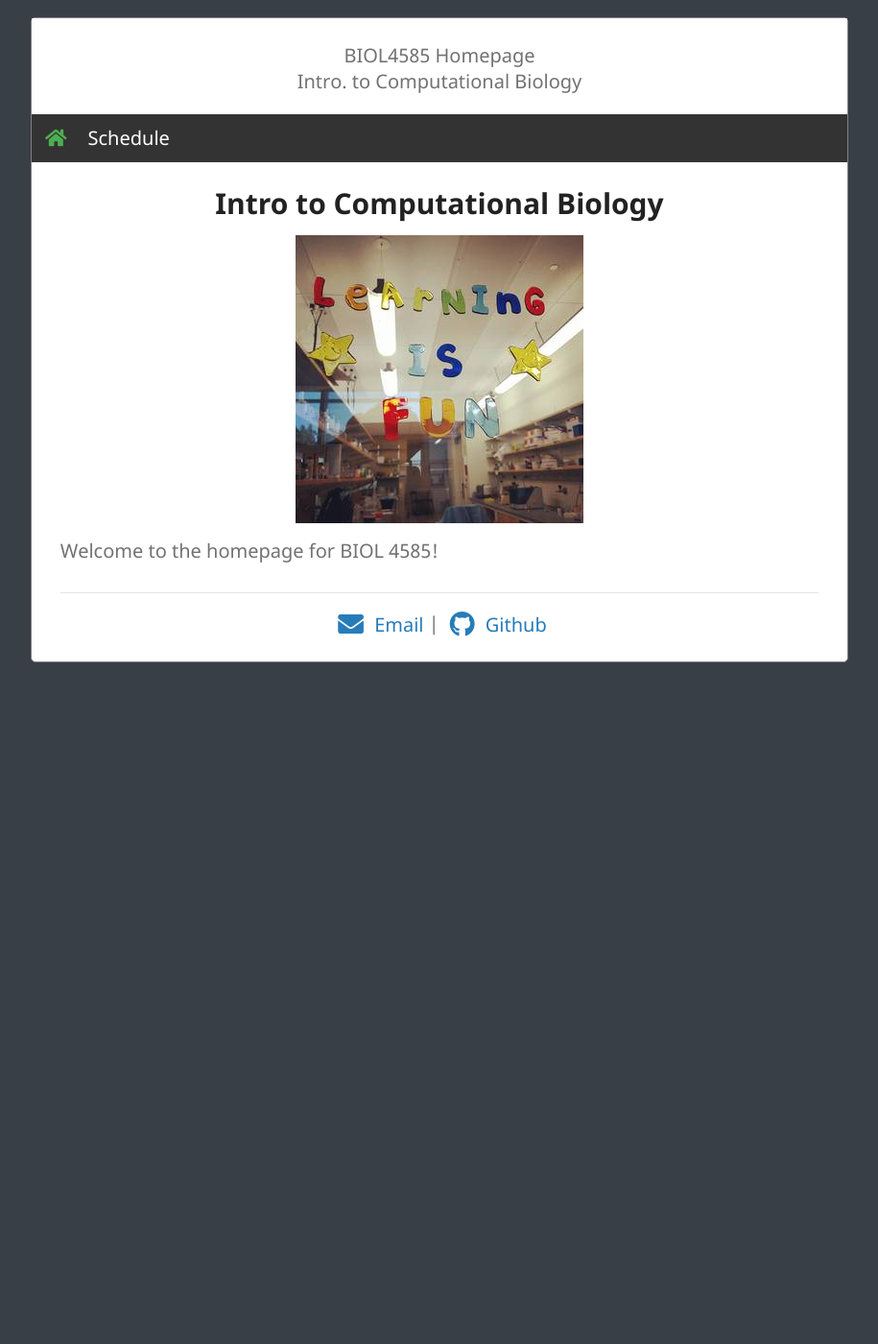
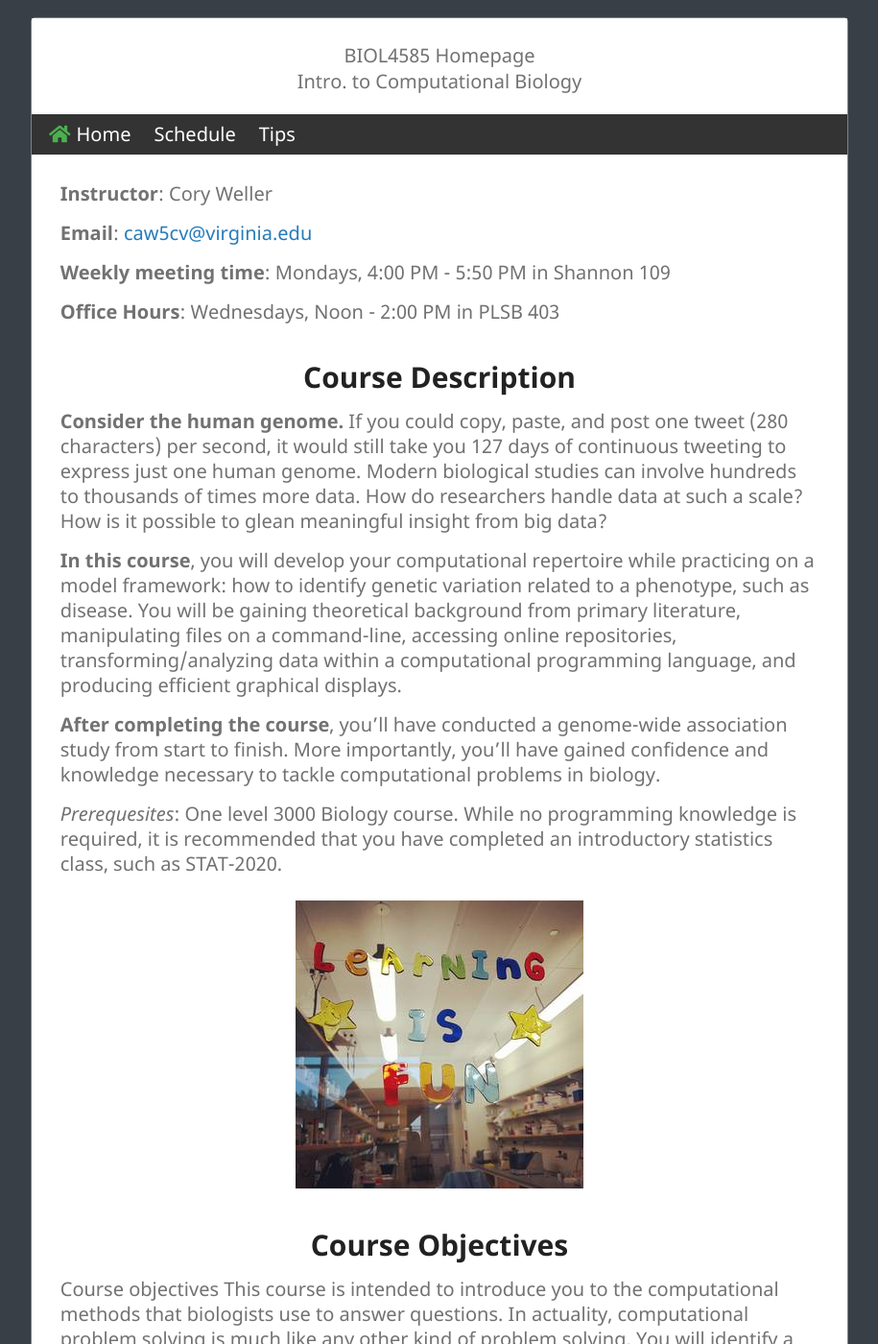
Before and after one commit to cory-weller/BIOL4585, a Jekyll site: the page built from index.md, in a window 1280 px wide and 1400 px high. Shown: the whole window at 96% size, without its empty margins (182-1097 px from the left). Built offline with Jekyll 4.4.1, drawn with Linux system fonts in a browser that asks for light colours; some of the changed text lies outside the part shown.

Commit message:
update syllabus

```diff
--- a/_layouts/default.html
+++ b/_layouts/default.html
@@ -22,9 +22,10 @@
 
     <div class="navbar">
         <ul>
-          <li><a href="/"><i class="fas fa-home" style="{% if page.title == site.title %}color:#4CAF50 {% endif %}"></i></a></li>
+          <li><a href="/"><i class="fas fa-home" style="{% if page.title == site.title %}color:#4CAF50 {% endif %}"></i>Home</a></li>
           <li><a class="{% if page.title == "BIOL4585 Schedule" %}active {% endif %}tooltipped tooltipped-s" href="/schedule.html">Schedule</a></li>
-        </ul>
+          <li><a class="{% if page.title == "BIOL4585 Tips" %}active {% endif %}tooltipped tooltipped-s" href="/how_to_succeed.html">Tips</a></li>
+      </ul>
     </div>
 
     <div class="content">
--- a/assets/css/style.css
+++ b/assets/css/style.css
@@ -299,6 +299,8 @@ h6 {
  color:#222;
  margin:10px 0 10px;
  text-align: center;
+ padding-top:20px;
+ padding-bottom:10px;
 }
 
 p,
@@ -429,6 +431,7 @@ hr {
 
 .navbar {
     top: 100px;
+    display:inline-block;
 }
 
 }
@@ -449,10 +452,12 @@ hr {
 
 
 .navbar li a {
-  float: left;
+  float:left;
   color: white;
-  text-align: center;
-  padding: 12px 8px;
+  padding-left: 12px;
+  padding-right: 12px;
+  padding-top:8px;
+  padding-bottom:8px;
   text-decoration: none;
 }
 
@@ -503,3 +508,11 @@ background-color: #393f47;
 p {
     padding-bottom:12px;
 }
+
+ul {
+    padding-bottom:20px;
+}
+
+li {
+    margin-right:40px;
+}
--- a/index.md
+++ b/index.md
@@ -4,8 +4,52 @@ title: BIOL4585 Homepage
 repo: cory-weller/BIOL4585
 ---
 
-## Intro to Computational Biology
+**Instructor**: Cory Weller
+
+**Email**: [caw5cv@virginia.edu](mailto:caw5cv@virginia.edu)
+
+**Weekly meeting time**: Mondays, 4:00 PM - 5:50 PM in Shannon 109
+
+**Office Hours**: Wednesdays, Noon - 2:00 PM in PLSB 403
+
+## Course Description
+**Consider the human genome.** If you could copy, paste, and post one tweet (280 characters) per second, it would still take you 127 days of continuous tweeting to express just one human genome. Modern biological studies can involve hundreds to thousands of times more data. How do researchers handle data at such a scale? How is it possible to glean meaningful insight from big data?
+
+**In this course**, you will develop your computational repertoire while practicing on a model framework: how to identify genetic variation related to a phenotype, such as disease. You will be gaining theoretical background from primary literature, manipulating files on a command-line, accessing online repositories, transforming/analyzing data within a computational programming language, and producing efficient graphical displays.
+
+**After completing the course**, you’ll have conducted a genome-wide association study from start to finish. More importantly, you’ll have gained confidence and knowledge necessary to tackle computational problems in biology.
+
+*Prerequesites*: One level 3000 Biology course. While no programming knowledge is required, it is recommended that you have completed an introductory statistics class, such as STAT-2020.
 
 <center><img src="/assets/img/lab_stickers.jpg" width="300" height="300"></center>
 
-Welcome to the homepage for BIOL 4585!
+## Course Objectives
+
+Course objectives
+This course is intended to introduce you to the computational methods that biologists use to answer
+questions. In actuality, computational problem solving is much like any other kind of problem solving. You
+will identify a question or problem, break that problem apart into smaller manageable parts, and tackle
+those smaller problems one by one. Not only will you be able to answer computational questions in
+biology, you will become a better problem solver in general. Specifically, by the end of this course, you
+will be able to:
+
+  * navigate directories and manipulate files via a command-line
+  * read and write basic code for manipulating and visualizing biological data
+  * collaboratively code with others and give/receive feedback
+  * generate reproducible examples when debugging code
+  * identify, locate, and access resources when attempting a computational project
+
+## Course materials
+This course is intended to be as accessible as possible—all you will need is a modern laptop (with a keyboard) capable of accessing the internet. Primary literature will be distributed via Collab. All software used in this course will be free/open-source. Windows, Mac, and Linux operating systems are all acceptable. Accessing the UVA network off-grounds requires use of the Cisco VPN.
+
+## Activities
+ **Readings, reflections & discussions**: Prior to class meetings, you will read an excerpt of scientific literature, including relevant figures. At the start of each class meeting, you will discuss the reading and its figure(s), reflect on the rationale for representing data in a specific way, and considering alternative methods of representing data. This will function as a lead-in to a guided problem modeled after data similar to (or directly drawn from) your reading.
+
+ **In-class guided problems**: Most of our meeting time will be dedicated to tackling a project., introducing some new content along the way, while building on all previous content in a cumulative manner. Initial project sets will be heavily guided in terms of steps and desired outcome, while later ones will require you to develop your own work flow to accomplish group-selected outcomes.
+
+ **Out-of-class practice**: Outside of class, before the next meeting, you will tackle a similar (but distinct) project outside of class. Here is where different students may come across different methods of solving a specific kind of problem. You will then compare your workflow and outcomes to other students, and reflect on similarities or differences that you find, and comment on any new tools, techniques, or methods that you found useful.
+
+ **Group project**: For the final few weeks of the semester, you will form a small group and work together to perform a supplemental analysis of your choice. Class time will be dedicated to working on the project, though working together outside of class may be to your benefit. On the final day, your group will present your methods, results, and conclusions to the class.
+
+## Attendance
+Because participation is so important, it is expected that you attend every class possible. Even if you may personally feel able to learn or complete activities entirely independently, part of this course is learning to collaborate with others. If you can bring expertise to the classroom, it benefits both yourself and other students by sharing your knowledge. Because life can be unpredictable, missing one class will not incur any participation penalties. Any additional absences will be discussed individually via email or in person.
```
Also changed, not shown: how_to_succeed.md (added, +18 -0 lines), schedule.md (+3 -3 lines).
